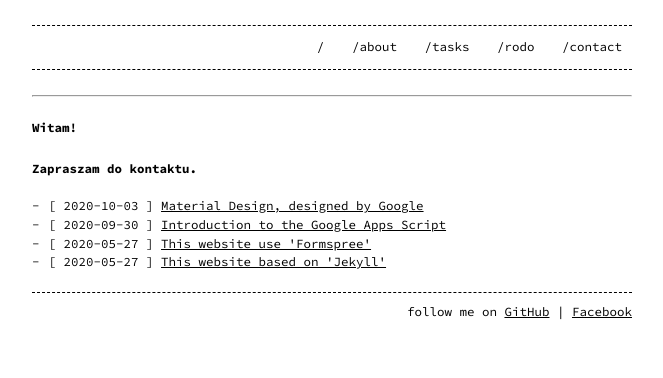
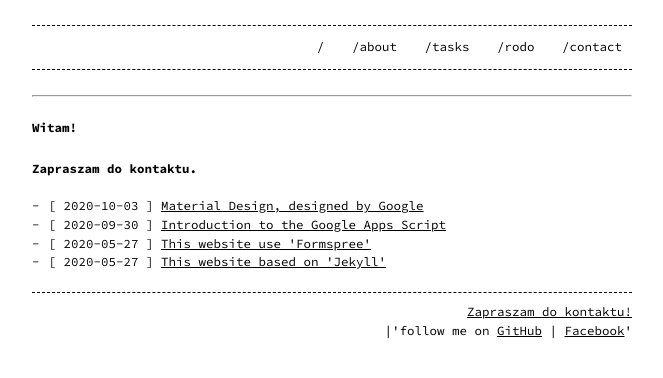
Before and after one commit to esccode/esccode.github.io, a Jekyll site: the page built from index.md, in a window 1280 px wide. Shown: the top 378 px of the page, without its empty margins (308-971 px from the left). Built offline with Jekyll 4.4.1, drawn with Linux system fonts in a browser that asks for light colours.

Commit message:
Update _config.yml

```diff
--- a/_config.yml
+++ b/_config.yml
@@ -19,7 +19,7 @@ header_pages:
 - rodo.md
 - contact.md
 
-footer: 'follow me on <a href="https://github.com/keca13/">GitHub</a> | <a href="https://www.facebook.com/jacek.wieteska.184">Facebook</a>'
+footer: <p><a href="https://keca13.github.io/contact">Zapraszam do kontaktu!</a></p> |'follow me on <a href="https://github.com/keca13/">GitHub</a> | <a href="https://www.facebook.com/jacek.wieteska.184">Facebook</a>'
 
 style: light # dark (default) or light
 #listen_for_clients_preferred_style: true # true or false (default)
```
